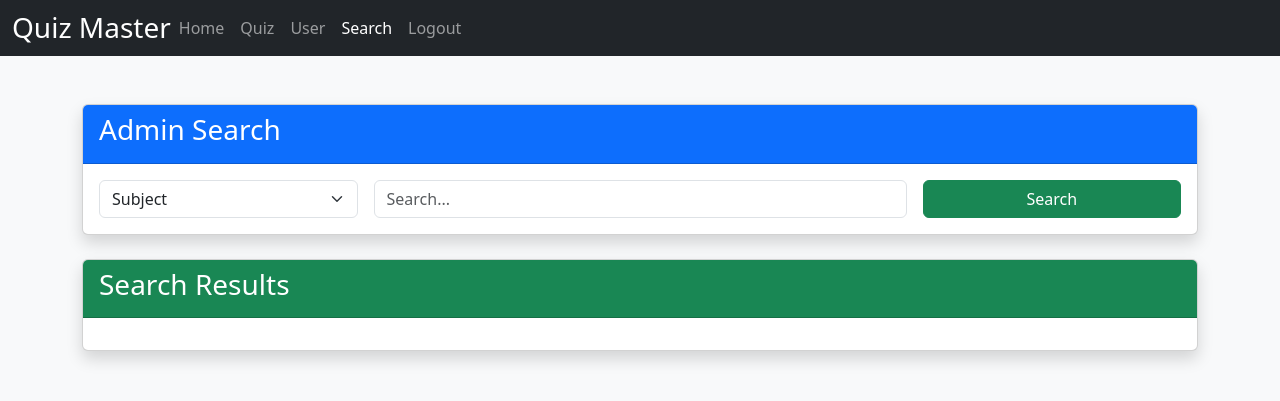
After one commit to Shi-pra-19/quiz-master-v1, a Flask app: page /admin/search in a window 1280 px wide. The commit adds this page. Shown: the top 401 px of the page. Run offline with Flask 3, Linux system fonts and the light colour scheme; a user stored in the database is signed in.

Commit message:
Added search functionality for Admin and User

```diff
--- a/templates/admin_home.html
+++ b/templates/admin_home.html
@@ -24,6 +24,9 @@
                     </li>
                     <li class="nav-item">
                         <a class="nav-link" href="{{ url_for('admin.user') }}">User</a>
+                    </li>
+                    <li class="nav-item">
+                        <a class="nav-link" href="{{ url_for('admin.search') }}">Search</a>
                     </li>
                     <li class="nav-item">
                         <a class="nav-link" href="{{ url_for('logout') }}">Logout</a>
--- a/templates/admin_quiz.html
+++ b/templates/admin_quiz.html
@@ -24,6 +24,9 @@
                     </li>
                     <li class="nav-item">
                         <a class="nav-link" href="{{ url_for('admin.user') }}">User</a>
+                    </li>
+                    <li class="nav-item">
+                        <a class="nav-link" href="{{ url_for('admin.search') }}">Search</a>
                     </li>
                     <li class="nav-item">
                         <a class="nav-link" href="{{ url_for('logout') }}">Logout</a>
--- /dev/null
+++ b/templates/admin_search.html
@@ -0,0 +1,168 @@
+<!DOCTYPE html>
+<html lang="en">
+<head>
+    <meta charset="UTF-8">
+    <meta name="viewport" content="width=device-width, initial-scale=1.0">
+    <title>Admin Search</title>
+    <link href="https://cdn.jsdelivr.net/npm/bootstrap@5.3.0/dist/css/bootstrap.min.css" rel="stylesheet">
+</head>
+<body class="bg-light">
+
+    <nav class="navbar navbar-expand-lg navbar-dark bg-dark">
+        <div class="container-fluid">
+            <h3 class="text-white m-0">Quiz Master</h1>
+            <button class="navbar-toggler" type="button" data-bs-toggle="collapse" data-bs-target="#navbarNav">
+                <span class="navbar-toggler-icon"></span>
+            </button>
+            <div class="collapse navbar-collapse" id="navbarNav">
+                <ul class="navbar-nav">
+                    <li class="nav-item">
+                        <a class="nav-link" href="{{ url_for('admin.home') }}">Home</a>
+                    </li>
+                    <li class="nav-item">
+                        <a class="nav-link" href="{{ url_for('admin.quiz') }}">Quiz</a>
+                    </li>
+                    <li class="nav-item">
+                        <a class="nav-link" href="{{ url_for('admin.user') }}">User</a>
+                    </li>
+                    <li class="nav-item">
+                        <a class="nav-link active" href="{{ url_for('admin.search') }}">Search</a>
+                    </li>
+                    <li class="nav-item">
+                        <a class="nav-link" href="{{ url_for('logout') }}">Logout</a>
+                    </li>
+                </ul>
+            </div>
+        </div>
+    </nav>
+
+    <div class="container mt-5">
+        <div class="card shadow mb-4">
+            <div class="card-header bg-primary text-white">
+                <h3>Admin Search</h3>
+            </div>
+            <div class="card-body">
+                <form method="GET" action="{{ url_for('admin.search') }}" class="row g-3">
+                    <div class="col-md-3">
+                        <select name="search_type" class="form-select">
+                            <option value="subject" {% if request.args.get('search_type') == 'subject' %}selected{% endif %}>Subject</option>
+                            <option value="quiz" {% if request.args.get('search_type') == 'quiz' %}selected{% endif %}>Quiz</option>
+                            <option value="user" {% if request.args.get('search_type') == 'user' %}selected{% endif %}>User</option>
+                            <option value="question" {% if request.args.get('search_type') == 'question' %}selected{% endif %}>Question</option>
+                        </select>
+                    </div>
+                    <div class="col-md-6">
+                        <input type="text" name="query" class="form-control" placeholder="Search..." value="{{ request.args.get('query', '') }}">
+                    </div>
+                    <div class="col-md-3">
+                        <button type="submit" class="btn btn-success w-100">Search</button>
+                    </div>
+                </form>
+            </div>
+        </div>
+
+        <div class="card shadow">
+            <div class="card-header bg-success text-white">
+                <h3>Search Results</h3>
+            </div>
+            <div class="card-body">
+                {% if request.args.get('query') %}
+                    {% if results %}
+                        {% if search_type == 'subject' %}
+                            <table class="table table-striped text-center">
+                                <thead class="table-dark">
+                                    <tr>
+                                        <th>#</th>
+                                        <th>Subject Name</th>
+                                        <th>Description</th>
+                                    </tr>
+                                </thead>
+                                <tbody>
+                                    {% for subject in results %}
+                                        <tr>
+                                            <td>{{ loop.index }}</td>
+                                            <td>{{ subject.name }}</td>
+                                            <td>{{ subject.description }}</td>
+                                        </tr>
+                                    {% endfor %}
+                                </tbody>
+                            </table>
+                        {% elif search_type == 'quiz' %}
+                            <table class="table table-striped text-center">
+                                <thead class="table-dark">
+                                    <tr>
+                                        <th>#</th>
+                                        <th>Name</th>
+                                        <th>Subject</th>
+                                        <th>Quiz Date</th>
+                                        <th>Duration</th>
+                                    </tr>
+                                </thead>
+                                <tbody>
+                                    {% for quiz in results %}
+                                        <tr>
+                                            <td>{{ loop.index }}</td>
+                                            <td>{{ quiz.chapter.name }}</td>
+                                            <td>{{ quiz.chapter.subject.name }}</td>
+                                            <td>{{ quiz.date.strftime('%Y-%m-%d') }}</td>
+                                            <td>{{ quiz.duration }} min</td>
+                                        </tr>
+                                    {% endfor %}
+                                </tbody>
+                            </table>
+                        {% elif search_type == 'user' %}
+                            <table class="table table-striped text-center">
+                                <thead class="table-dark">
+                                    <tr>
+                                        <th>#</th>
+                                        <th>Full Name</th>
+                                        <th>Email</th>
+                                        <th>Role</th>
+                                        <th>Created At</th>
+                                    </tr>
+                                </thead>
+                                <tbody>
+                                    {% for user in results %}
+                                        <tr>
+                                            <td>{{ loop.index }}</td>
+                                            <td>{{ user.full_name }}</td>
+                                            <td>{{ user.email }}</td>
+                                            <td>{{ user.role }}</td>
+                                            <td>{{ user.created_at.strftime('%Y-%m-%d') }}</td>
+                                        </tr>
+                                    {% endfor %}
+                                </tbody>
+                            </table>
+                        {% elif search_type == 'question' %}
+                            <table class="table table-striped text-center">
+                                <thead class="table-dark">
+                                    <tr>
+                                        <th>#</th>
+                                        <th>Question</th>
+                                        <th>Quiz</th>
+                                        <th>Correct Answer</th>
+                                    </tr>
+                                </thead>
+                                <tbody>
+                                    {% for question in results %}
+                                        <tr>
+                                            <td>{{ loop.index }}</td>
+                                            <td>{{ question.ques_statement }}</td>
+                                            <td>{{ question.quiz.chapter.name }}</td>
+                                            <td>{{ question.correct }}</td>
+                                        </tr>
+                                    {% endfor %}
+                                </tbody>
+                            </table>
+                        {% endif %}
+                    {% else %}
+                        <p class="text-center text-muted">No results found.</p>
+                    {% endif %}
+                {% endif %}
+            </div>
+        </div>
+    </div>
+
+    <script src="https://cdn.jsdelivr.net/npm/bootstrap@5.3.0/dist/js/bootstrap.bundle.min.js"></script>
+</body>
+</html>
--- a/templates/admin_user.html
+++ b/templates/admin_user.html
@@ -27,6 +27,9 @@
                     </li>
                     <li class="nav-item">
                         <a class="nav-link active" href="{{ url_for('admin.user') }}">User</a>
+                    </li>
+                    <li class="nav-item">
+                        <a class="nav-link" href="{{ url_for('admin.search') }}">Search</a>
                     </li>
                     <li class="nav-item">
                         <a class="nav-link" href="{{ url_for('logout') }}">Logout</a>
--- a/templates/quiz_result.html
+++ b/templates/quiz_result.html
@@ -34,6 +34,9 @@
                     </li>
                     <li class="nav-item">
                         <a class="nav-link" href="{{ url_for('user.scores') }}">Score</a>
+                    </li>
+                    <li class="nav-item">
+                        <a class="nav-link" href="{{ url_for('user.search') }}">Search</a>
                     </li>
                     <li class="nav-item">
                         <a class="nav-link" href="{{ url_for('logout') }}">Logout</a>
--- a/templates/user_home.html
+++ b/templates/user_home.html
@@ -23,6 +23,9 @@
                     </li>
                     <li class="nav-item">
                         <a class="nav-link" href="{{ url_for('user.scores') }}">Score</a>
+                    </li>
+                    <li class="nav-item">
+                        <a class="nav-link" href="{{ url_for('user.search') }}">Search</a>
                     </li>
                     <li class="nav-item">
                         <a class="nav-link" href="{{ url_for('logout') }}">Logout</a>
--- a/templates/user_scores.html
+++ b/templates/user_scores.html
@@ -23,6 +23,9 @@
                     </li>
                     <li class="nav-item">
                         <a class="nav-link active" href="{{ url_for('user.scores') }}">Score</a>
+                    </li>
+                    <li class="nav-item">
+                        <a class="nav-link" href="{{ url_for('user.search') }}">Search</a>
                     </li>
                     <li class="nav-item">
                         <a class="nav-link" href="{{ url_for('logout') }}">Logout</a>
--- a/templates/user_subject.html
+++ b/templates/user_subject.html
@@ -27,6 +27,9 @@
                     </li>
                     <li class="nav-item">
                         <a class="nav-link" href="{{ url_for('user.scores') }}">Score</a>
+                    </li>
+                    <li class="nav-item">
+                        <a class="nav-link" href="{{ url_for('user.search') }}">Search</a>
                     </li>
                     <li class="nav-item">
                         <a class="nav-link " href="{{ url_for('logout') }}">Logout</a>
```
Also changed, not shown: admin.py (+23 -0 lines), templates/user_search.html (added, +133 -0 lines), user.py (+19 -0 lines).
